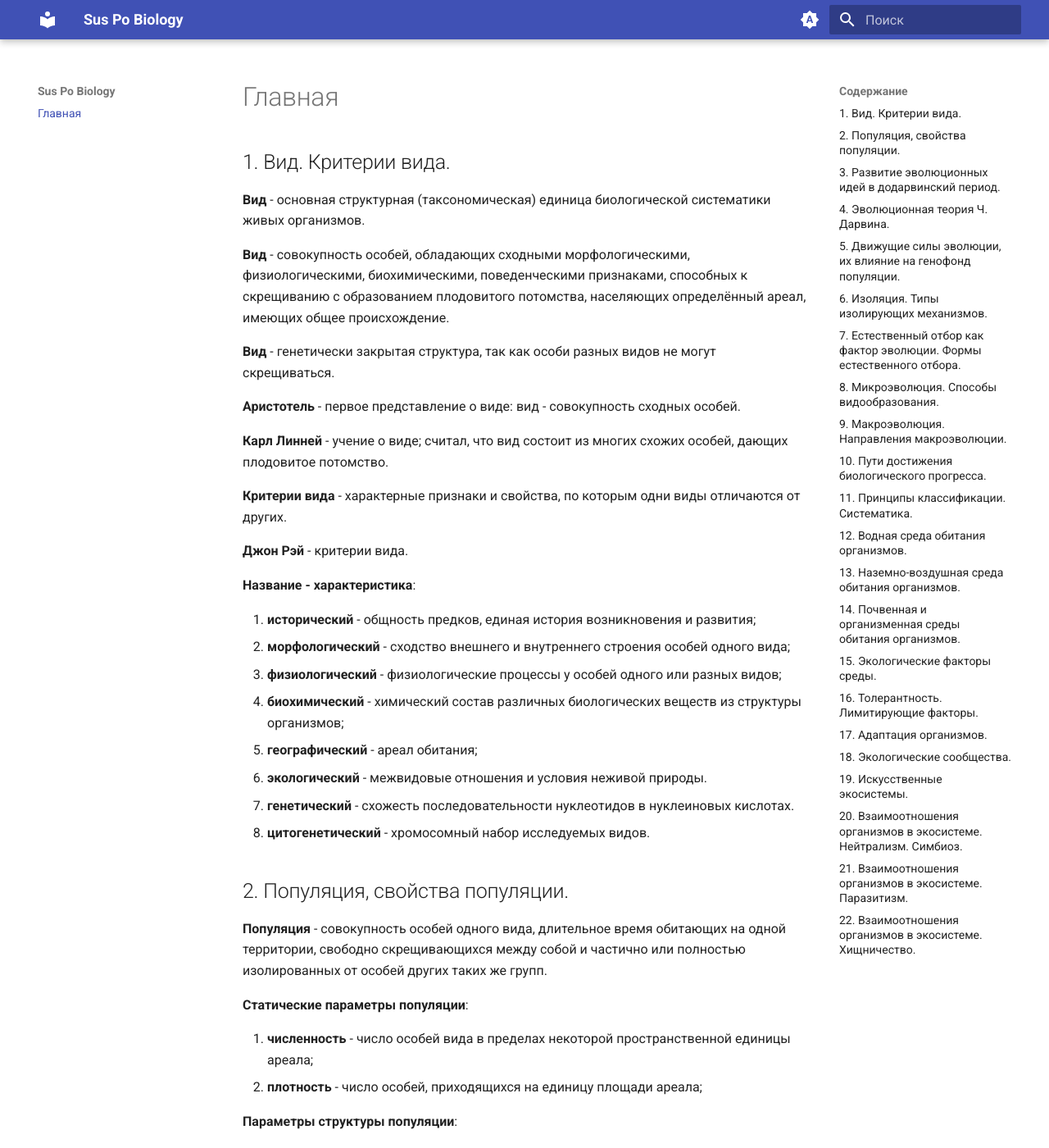
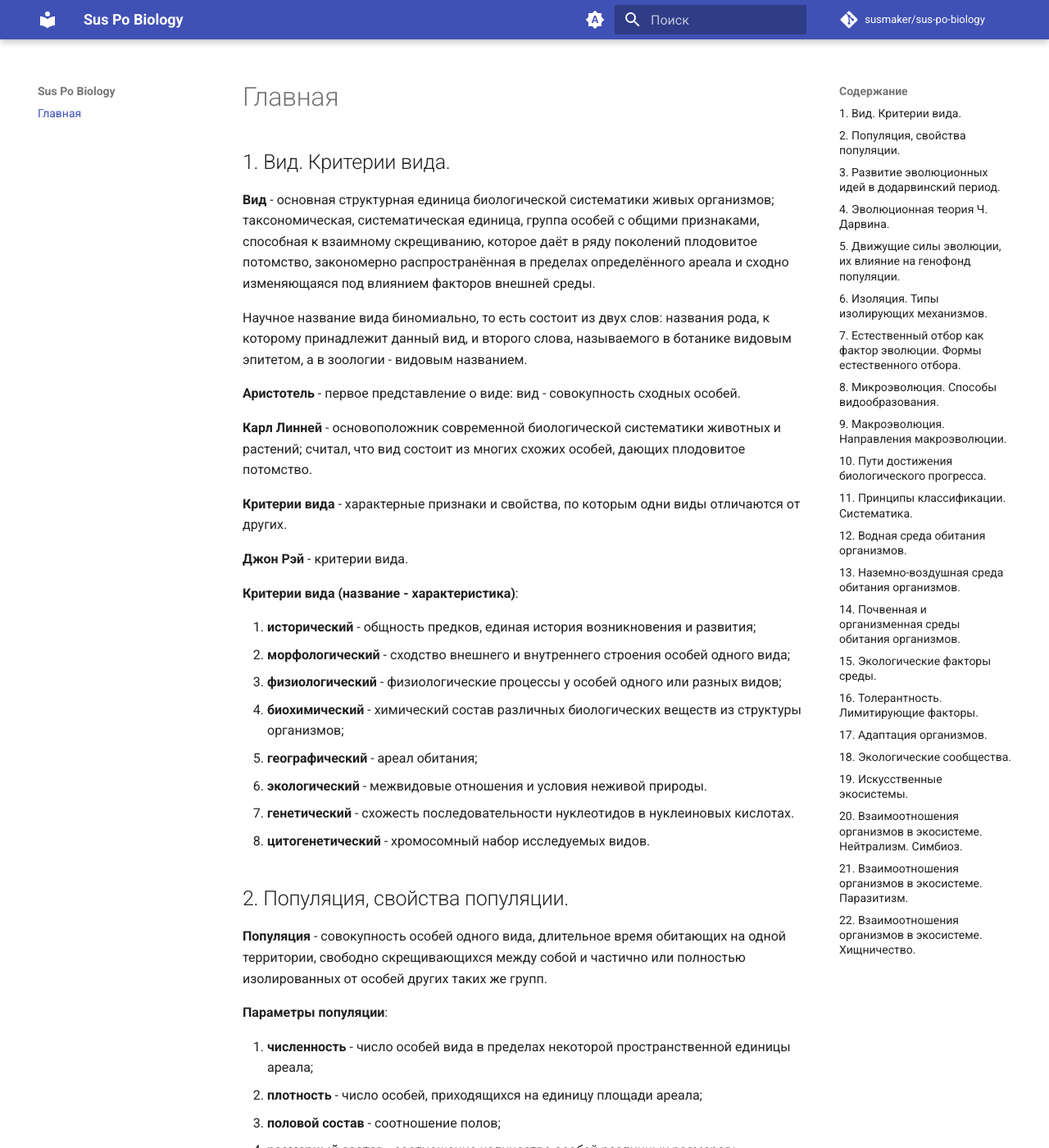
Before and after one commit to susmaker/sus-po-biology, an MkDocs documentation site: the page built from docs/index.md, in a window 1280 px wide and 1400 px high. Shown: the whole window at 82% size. Built offline with MkDocs 1.6.1 and Material for MkDocs 9.7.7, drawn with Linux system fonts in a browser that asks for light colours; comment, search, counter and statistics services are not loaded; some of the changed text lies outside the part shown.

Commit message:
Small improvements

```diff
--- a/docs/index.md
+++ b/docs/index.md
@@ -1,21 +1,19 @@
 1\. Вид. Критерии вида.
 --------------------------------------------------------------------------------
 
-**Вид** - основная структурная (таксономическая) единица биологической систематики живых организмов.
+**Вид** - основная структурная единица биологической систематики живых организмов; таксономическая, систематическая единица, группа особей с общими признаками, способная к взаимному скрещиванию, которое даёт в ряду поколений плодовитое потомство, закономерно распространённая в пределах определённого ареала и сходно изменяющаяся под влиянием факторов внешней среды.
 
-**Вид** - совокупность особей, обладающих сходными морфологическими, физиологическими, биохимическими, поведенческими признаками, способных к скрещиванию с образованием плодовитого потомства, населяющих определённый ареал, имеющих общее происхождение.
+Научное название вида биномиально, то есть состоит из двух слов: названия рода, к которому принадлежит данный вид, и второго слова, называемого в ботанике видовым эпитетом, а в зоологии - видовым названием.
 
-**Вид** - генетически закрытая структура, так как особи разных видов не могут скрещиваться.
+**Аристотель** - первое представление о виде: вид - совокупность сходных особей.
 
-**Аристотель** - первое представление о виде: вид -  совокупность сходных особей.
-
-**Карл Линней** - учение о виде; считал, что вид состоит из многих схожих особей, дающих плодовитое потомство.
+**Карл Линней** - основоположник современной биологической систематики животных и растений; считал, что вид состоит из многих схожих особей, дающих плодовитое потомство.
 
 **Критерии вида** - характерные признаки и свойства, по которым одни виды отличаются от других.
 
 **Джон Рэй** - критерии вида.
 
-**Название - характеристика**:
+**Критерии вида (название - характеристика)**:
 
 1. **исторический** - общность предков, единая история возникновения и развития;
 2. **морфологический** - сходство внешнего и внутреннего строения особей одного вида;
@@ -31,21 +29,15 @@
 
 **Популяция** - совокупность особей одного вида, длительное время обитающих на одной территории, свободно скрещивающихся между собой и частично или полностью изолированных от особей других таких же групп.
 
-**Статические параметры популяции**:
+**Параметры популяции**:
 
 1. **численность** - число особей вида в пределах некоторой пространственной единицы ареала;
 2. **плотность** - число особей, приходящихся на единицу площади ареала;
-
-**Параметры структуры популяции**:
-
-1. **половой состав** - соотношение полов;
-2. **размерный состав** - соотношение количества особей различных размеров;
-3. **возрастной состав** - соотношение количества особей различного возраста в популяции.
-
-**Динамические параметры популяции**:
-
-1. **рождаемость** - количество особей, рождённых в популяции за некоторый промежуток времени вне зависимости от способа их появления на свет;
-2. **смертность** - количество погибших в популяции особей за единицу времени.
+3. **половой состав** - соотношение полов;
+4. **размерный состав** - соотношение количества особей различных размеров;
+5. **возрастной состав** - соотношение количества особей различного возраста в популяции.
+6. **рождаемость** - количество особей, рождённых в популяции за некоторый промежуток времени вне зависимости от способа их появления на свет;
+7. **смертность** - количество погибших в популяции особей за единицу времени.
 
 **Генофонд** - совокупность всех генных вариаций популяции или вида.
 
@@ -148,14 +144,16 @@
 
 **Элементарные факторы эволюции** - факторы, воздействие которых изменяет частоту аллелей и генотипов в популяции.
 
-Движущие силы (факторы) эволюции:
+**Генофонд** - совокупность всех генных вариаций популяции или вида.
+
+**Движущие силы (факторы) эволюции**:
 
 1. **мутационный процесс (изменчивость)** - приводит к возникновению новых аллелей и их сочетаний, не обладает направленностью;
 2. **комбинативная изменчивость** - новые комбинации уже существующих генов, возникает в результате образования у потомков новых комбинаций уже существующих генов, унаследованных от родителей;
 3. **популяционные волны** - периодические колебания численности популяции как в сторону увеличения или уменьшения;
 4. **дрейф генов** - случайное ненаправленное изменение частот аллелей и генотипов в популяциях;
 5. **изоляция** - ограничение или полное отсутствие скрещивания особей разных популяций;
-6. естественный отбор.
+6. **естественный отбор** - основной фактор эволюции, в результате действия которого в популяции увеличивается число особей, обладающих более высокой приспособленностью к условиям среды (наиболее благоприятными признаками), в то время как количество особей с неблагоприятными признаками уменьшается.
 
 **Эффект бутылочного горлышка** - явление прохождения популяции через период малой численности.
 
@@ -510,6 +508,8 @@
 
 **Адаптация** - процесс и результат приспособления организмов к условиям окружающей среды.
 
+Адаптация может обеспечивать выживаемость в условиях конкретного местообитания, устойчивость к воздействию факторов абиотического и биологического характера, а также успех в конкуренции с другими видами, популяциями, особями.
+
 **Примеры адаптации**:
 
 + **диапауза** - состояние физиологического покоя насекомых, ежегодное сбрасывание листвы листопадными деревьями, приливно-отливный ритм перемещения животных, обитающих в зоне прилива, сезонный цикл изменения густоты меха у млекопитающих;
@@ -658,7 +658,7 @@
 22\. Взаимоотношения организмов в экосистеме. Хищничество.
 --------------------------------------------------------------------------------
 
-**Хищничество** - одна из самых распространённых форм взаимоотношений в природе, имеющих большое значение в саморегуляции биоценозов. Оно является промежуточным типом между симбиозом и антибиозом.
+**Хищничество** -  форма трофических взаимоотношений между организмами разных видов, при которых один из них (хищник) атакует другого (жертву) и питается его плотью, то есть обычно присутствует акт умерщвления жертвы; одна из самых распространённых форм взаимоотношений в природе, имеющих большое значение в саморегуляции биоценозов. Оно является промежуточным типом между симбиозом и антибиозом; один из ведущих биотических факторов, определяющих регуляцию численности организмов.
 
 **Сходство с симбиозом** - из этого взаимодействия один из его участников извлекает выгоду для себя.
 
--- a/mkdocs.yml
+++ b/mkdocs.yml
@@ -24,3 +24,5 @@
   - pymdownx.details
 extra_javascript:
   - 'https://cdnjs.cloudflare.com/ajax/libs/mathjax/2.7.0/MathJax.js?config=TeX-MML-AM_CHTML'
+repo_url: https://github.com/susmaker/sus-po-biology
+repo_name: susmaker/sus-po-biology
```
Also changed, not shown: other parts of docs/index.md (+7 -5 lines).
